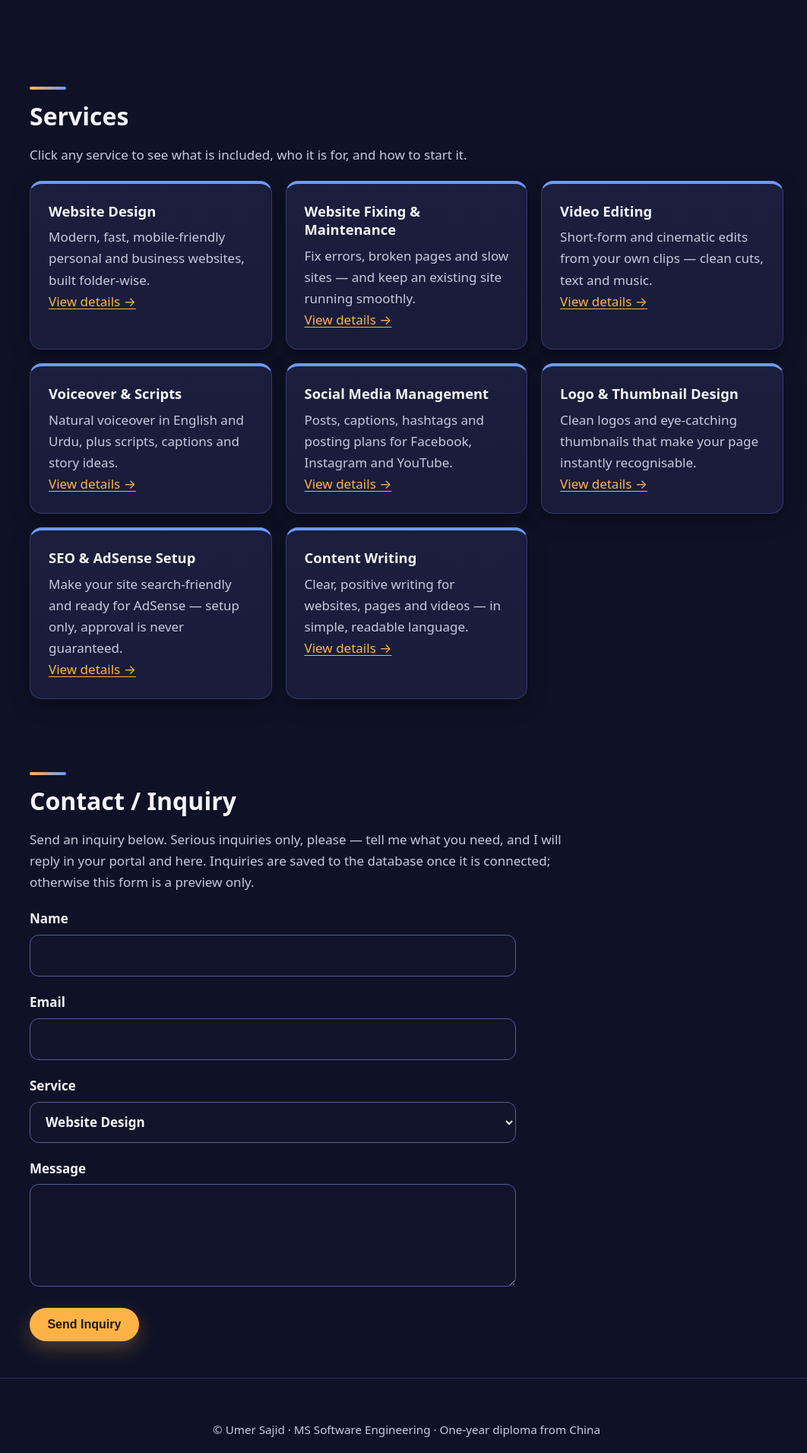
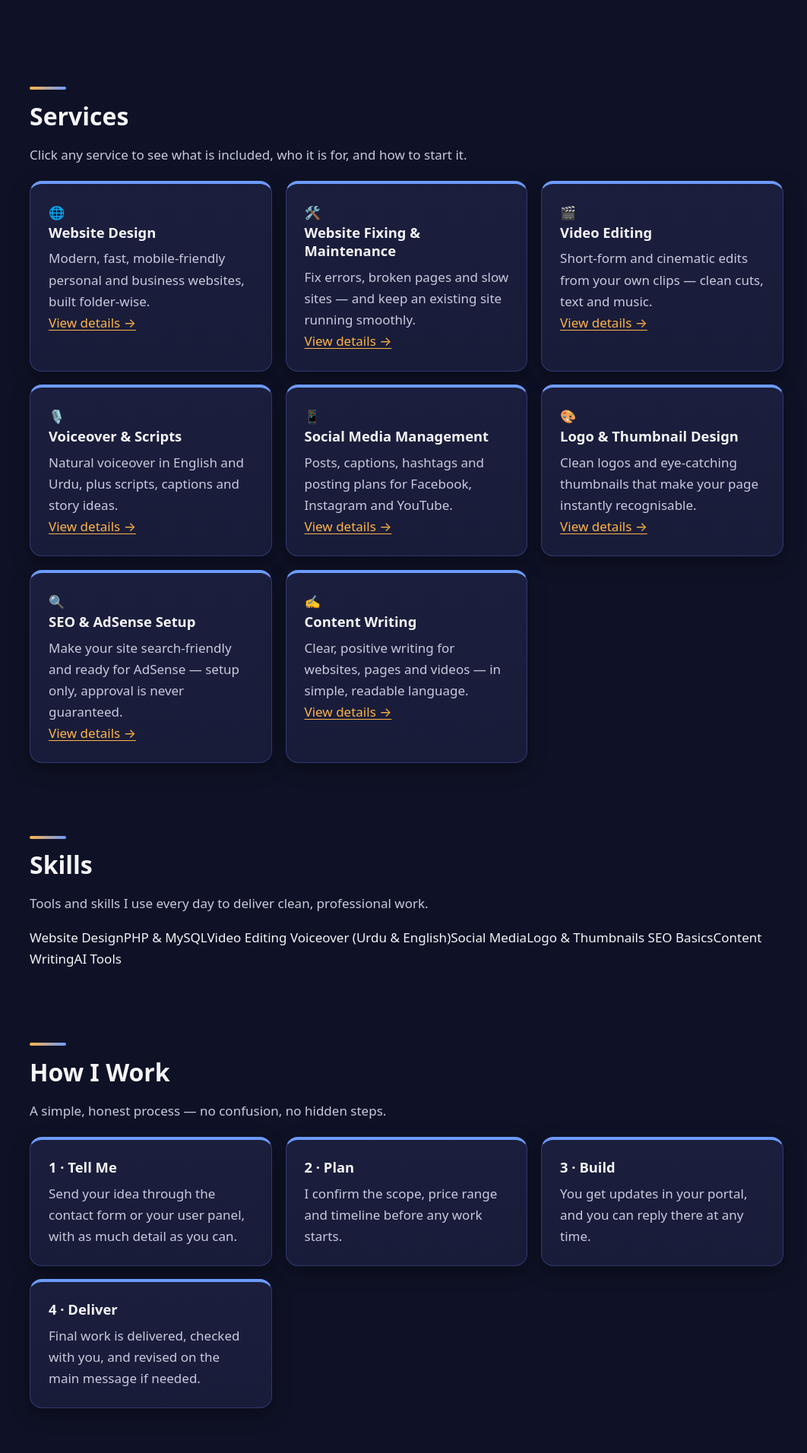
Before and after one commit to umersajid11/umer-website, a PHP site: page /index.php?service=website-design in a window 1280 px wide. Shown: the part 1600-3512 px from the top of the page at 76% size, without its empty margins (105-1167 px from the left). Run offline with PHP 8.4, Linux system fonts and the light colour scheme; the visitor is signed in with stand-in values (Sample User, id 1); data comes from the database, SQL or seed files in the repository.

Commit message:
v3: portfolio redesign — front page, service page and README
Part of v3: index.php, service.php and README.md at the repository root. backend/config.php unchanged, placeholders only; no live credentials included.

```diff
--- a/index.php
+++ b/index.php
@@ -6,11 +6,24 @@
 if ($db) {
     try { $services = $db->query("SELECT title, slug, description FROM services WHERE is_active = 1 ORDER BY id")->fetchAll(); } catch (Throwable $e) { $services = []; }
 }
-if (empty($services)) {
-    foreach (service_catalogue() as $slug => $s) {
-        $services[] = ['title' => $s['title'], 'slug' => $slug, 'description' => $s['short']];
+// v3: always show ALL 8 catalogue services. DB rows overlay catalogue
+// titles/descriptions where they match by slug, so nothing is ever
+// hidden just because the services table only has 5 rows.
+$merged = [];
+foreach (service_catalogue() as $slug => $s) {
+    $merged[$slug] = ['title' => $s['title'], 'slug' => $slug, 'description' => $s['short'], 'icon' => $s['icon']];
+}
+foreach ($services as $row) {
+    $slug = $row['slug'] ?? '';
+    if (!$slug) { $f = find_service($row['title']); $slug = $f['slug'] ?? ''; }
+    if ($slug && isset($merged[$slug])) {
+        $merged[$slug]['title'] = $row['title'] ?: $merged[$slug]['title'];
+        $merged[$slug]['description'] = $row['description'] ?: $merged[$slug]['description'];
+    } elseif (!empty($row['title'])) {
+        $merged[$slug ?: $row['title']] = ['title' => $row['title'], 'slug' => $slug, 'description' => $row['description'] ?? '', 'icon' => '✦'];
     }
 }
+$services = array_values($merged);
 $preselected = trim($_GET['service'] ?? '');
 $profilePhoto = 'images/profile.jpg'; // Owner's Facebook profile DP (150x150, low-res — replace with a higher-res photo when sent; no code change needed).
 $hasPhoto = file_exists(__DIR__ . '/' . $profilePhoto);
@@ -30,7 +43,9 @@
   </div>
   <nav>
     <a href="#about">About</a>
+    <a href="#skills">Skills</a>
     <a href="#services">Services</a>
+    <a href="#process">Process</a>
     <a href="#contact">Contact</a>
     <a href="user/login.php" class="nav-cta">User Panel</a>
   </nav>
@@ -74,7 +89,8 @@
       </div>
       <?php if ($hasPhoto): ?>
       <div class="profile-photo">
-        <img src="<?php echo htmlspecialchars($profilePhoto); ?>" alt="Umer Sajid — professional photo">
+        <img src="<?php echo htmlspecialchars($profilePhoto); ?>" alt="Umer Sajid — professional portrait in a dark suit">
+        <p class="profile-caption">Umer Sajid · Professional Portfolio</p>
       </div>
       <?php endif; ?>
       <span class="tag">Personal Portfolio</span>
@@ -118,12 +134,35 @@
         $slug = $s['slug'] ?? '';
         if (!$slug) { $found = find_service($s['title']); $slug = $found['slug'] ?? ''; }
       ?>
-        <div class="card">
+        <div class="card service-card">
+          <p class="service-card-icon"><?php echo htmlspecialchars($s['icon'] ?? '✦'); ?></p>
           <h3><?php echo htmlspecialchars($s['title']); ?></h3>
           <p><?php echo htmlspecialchars($s['description']); ?></p>
           <?php if ($slug): ?><p><a href="service.php?slug=<?php echo urlencode($slug); ?>">View details →</a></p><?php endif; ?>
         </div>
       <?php endforeach; ?>
+    </div>
+  </section>
+
+
+  <section id="skills">
+    <h2>Skills</h2>
+    <p class="section-lead">Tools and skills I use every day to deliver clean, professional work.</p>
+    <div class="skill-chips">
+      <span>Website Design</span><span>PHP &amp; MySQL</span><span>Video Editing</span>
+      <span>Voiceover (Urdu &amp; English)</span><span>Social Media</span><span>Logo &amp; Thumbnails</span>
+      <span>SEO Basics</span><span>Content Writing</span><span>AI Tools</span>
+    </div>
+  </section>
+
+  <section id="process">
+    <h2>How I Work</h2>
+    <p class="section-lead">A simple, honest process — no confusion, no hidden steps.</p>
+    <div class="grid steps-grid">
+      <div class="card"><h3>1 · Tell Me</h3><p>Send your idea through the contact form or your user panel, with as much detail as you can.</p></div>
+      <div class="card"><h3>2 · Plan</h3><p>I confirm the scope, price range and timeline before any work starts.</p></div>
+      <div class="card"><h3>3 · Build</h3><p>You get updates in your portal, and you can reply there at any time.</p></div>
+      <div class="card"><h3>4 · Deliver</h3><p>Final work is delivered, checked with you, and revised on the main message if needed.</p></div>
     </div>
   </section>
 
```
Also changed, not shown: README.md.
